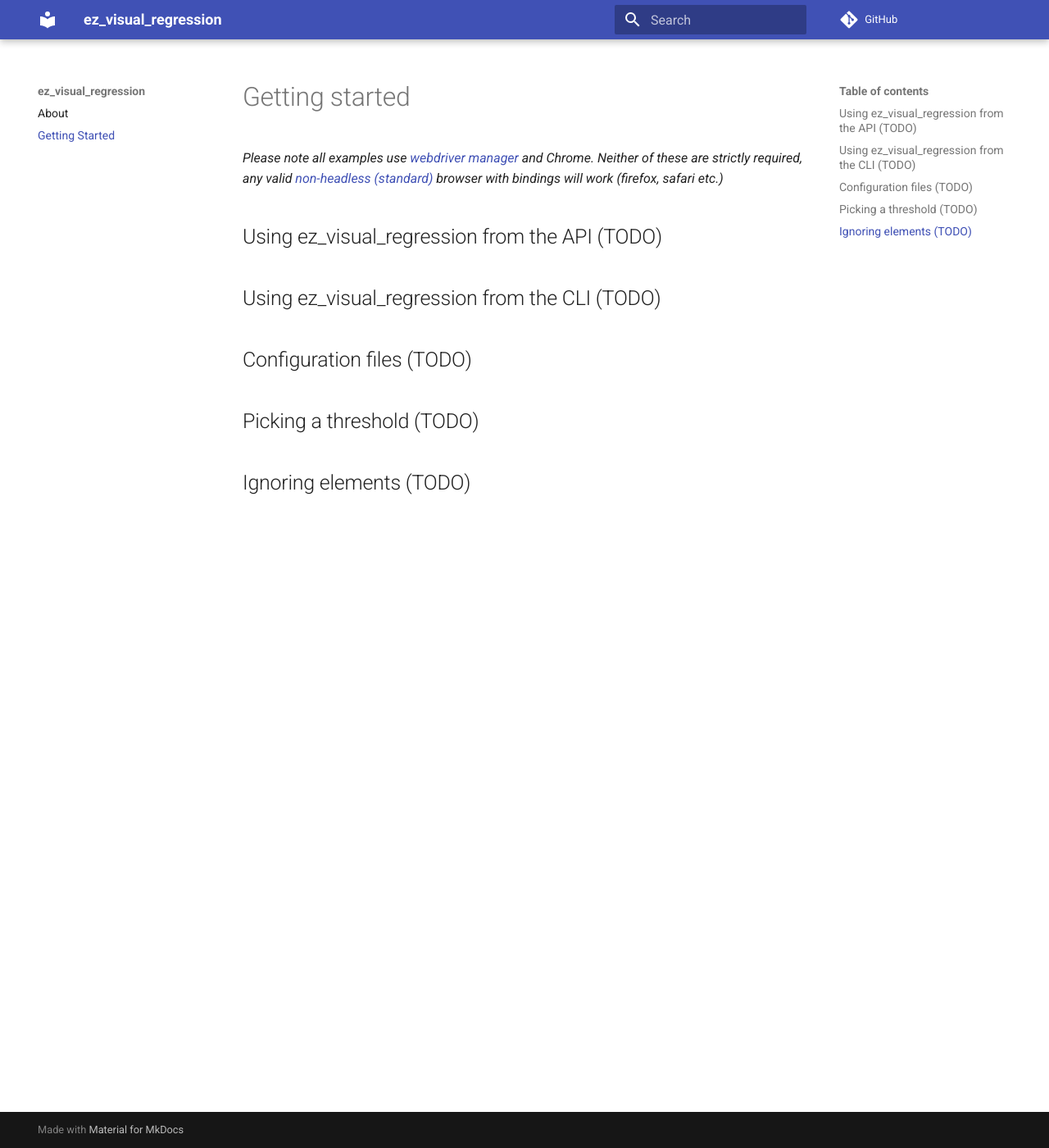
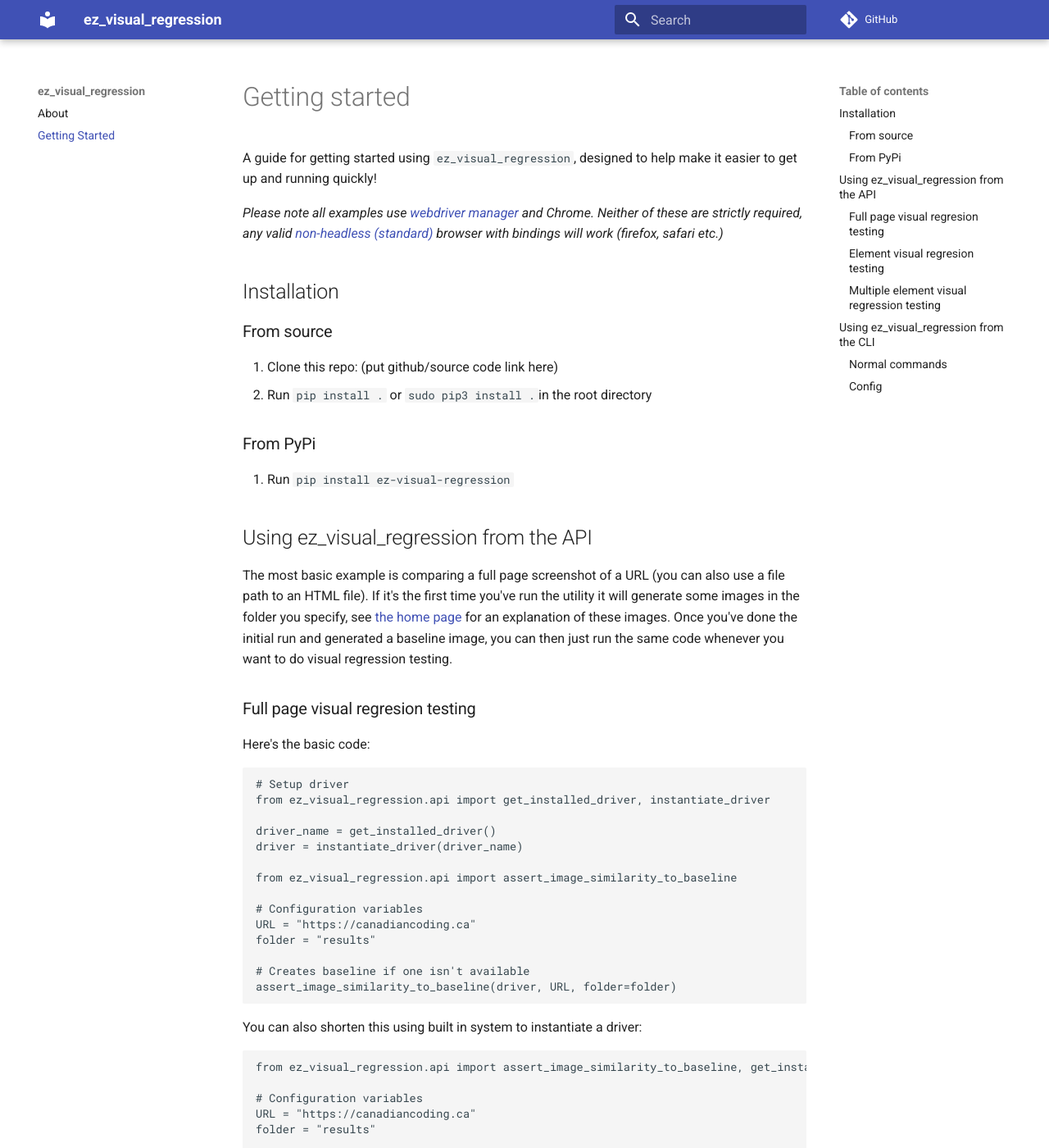
Before and after one commit to Descent098/ez-visual-regression, an MkDocs documentation site: the page built from docs/getting_started.md, in a window 1280 px wide and 1400 px high. Shown: the whole window at 82% size. Built offline with MkDocs 1.6.1 and Material for MkDocs 9.7.7, drawn with Linux system fonts in a browser that asks for light colours; comment, search, counter and statistics services are not loaded; some of the changed text lies outside the part shown.

Commit message:
FInalized v1 user docs

````diff
--- a/docs/getting_started.md
+++ b/docs/getting_started.md
@@ -1,13 +1,139 @@
 # Getting started
+
+A guide for getting started using `ez_visual_regression`, designed to help make it easier to get up and running quickly!
 
 *Please note all examples use [webdriver manager](https://pypi.org/project/webdriver-manager/) and Chrome. Neither of these are strictly required, any valid [non-headless (standard)](https://en.wikipedia.org/wiki/Headless_browser#:~:text=A%20headless%20browser%20is%20a,interface%20or%20using%20network%20communication.) browser with bindings will work (firefox, safari etc.)*
 
-## Using ez_visual_regression from the API (TODO)
+## Installation
 
-## Using ez_visual_regression from the CLI (TODO)
+### From source
 
-## Configuration files (TODO)
+1. Clone this repo: (put github/source code link here)
+2. Run ```pip install .``` or ```sudo pip3 install .```in the root directory
 
-## Picking a threshold (TODO)
+### From PyPi
 
-## Ignoring elements (TODO)
+1. Run ```pip install ez-visual-regression```
+
+## Using ez_visual_regression from the API
+
+The most basic example is comparing a full page screenshot of a URL (you can also use a file path to an HTML file). If it's the first time you've run the utility it will generate some images in the folder you specify, see [the home page](/) for an explanation of these images. Once you've done the initial run and generated a baseline image, you can then just run the same code whenever you want to do visual regression testing.
+
+### Full page visual regresion testing
+
+Here's the basic code:
+
+```python
+# Setup driver
+from ez_visual_regression.api import get_installed_driver, instantiate_driver
+
+driver_name = get_installed_driver()
+driver = instantiate_driver(driver_name)
+
+from ez_visual_regression.api import assert_image_similarity_to_baseline
+
+# Configuration variables
+URL = "https://canadiancoding.ca"
+folder = "results"
+
+# Creates baseline if one isn't available
+assert_image_similarity_to_baseline(driver, URL, folder=folder)
+```
+
+You can also shorten this using built in system to instantiate a driver:
+
+```python
+from ez_visual_regression.api import assert_image_similarity_to_baseline, get_installed_driver, instantiate_driver
+
+# Configuration variables
+URL = "https://canadiancoding.ca"
+folder = "results"
+
+driver_name = get_installed_driver()
+driver = instantiate_driver(driver_name)
+
+# Creates baseline if one isn't available
+assert_image_similarity_to_baseline(driver, URL, folder=folder)
+```
+
+We ended up with some decent results, but even compared to our baseline image there was a difference because of the page animations:
+
+`baseline`
+![](images/cc/baseline.png)
+`current`
+![](images/cc/current.png)
+`thresh`
+![](images/cc/thresh.png)
+`diff`
+![](images/cc/diff.png)
+
+At this point we could tweak the thresholds (see [advanced features](advanced_features.md#picking-a-threshold) for details), or we could ignore the animated element (see how to do this [here](advanced_features.md#ignoring-elements)).
+
+### Element visual regresion testing
+
+To test an individual element you just need to specify a `locator` parameter (needs to be a [Query/CSS selector](https://developer.mozilla.org/en-US/docs/Web/CSS/CSS_selectors)):
+
+```python
+# Setup driver
+from ez_visual_regression.api import get_installed_driver, instantiate_driver
+
+driver_name = get_installed_driver()
+driver = instantiate_driver(driver_name)
+
+from ez_visual_regression.api import assert_image_similarity_to_baseline
+
+# Configuration variables
+URL = "https://canadiancoding.ca"
+folder = "results"
+locator = "nav"
+
+# Creates baseline if one isn't available
+assert_image_similarity_to_baseline(driver, URL, folder=folder, locator=locator)
+```
+
+### Multiple element visual regression testing
+
+To test multiple elements you just need to specify a `locator` parameter (needs to be a [Query/CSS selector](https://developer.mozilla.org/en-US/docs/Web/CSS/CSS_selectors)), and the `multielements` parameter:
+
+```python
+# Setup driver
+from ez_visual_regression.api import get_installed_driver, instantiate_driver
+
+driver_name = get_installed_driver()
+driver = instantiate_driver(driver_name)
+
+from ez_visual_regression.api import assert_image_similarity_to_baseline
+
+# Configuration variables
+URL = "https://canadiancoding.ca"
+folder = "results"
+locator = ".nav-item p"
+
+# Creates baseline if one isn't available
+assert_image_similarity_to_baseline(driver, URL, folder=folder, locator=locator, multielements=True)
+```
+
+## Using ez_visual_regression from the CLI
+
+There's several ways to use ez_visual_regression from the cli. The two main ones are with a normal command, or a config. Normal commands are good for one-off systems, or systems with 1 test, configs are better for multiple tests.
+
+### Normal commands
+
+There are 2 options for normal commands:
+
+```bash
+ezvr screenshot <url> [-l locator] [-i ignored_elements] [-f folder] [-m]
+ezvr test <url> [-l locator] [-i ignored_elements] [-f folder] [-w warning_threshold] [-e error_threshold] [-m]
+```
+
+screenshot will let you take a normal screenshot, only the URL is needed, everything else is optional. Test will do the normal tests you are expecting where there will be a baseline image generated then tested against.
+
+### Config
+
+You can also setup a config file and then access it using the command:
+
+```bash
+ezvr [<config_file>] [-h] [-v]
+```
+
+For details about how to use the config file checkout [this page](advanced_features.md#configuration-files)
````
Also changed, not shown: docs/advanced_features.md (added, +82 -0 lines), docs/images/cc/baseline.png (added), docs/images/cc/current.png (added), docs/images/cc/diff.png (added), docs/images/cc/thresh.png (added).
